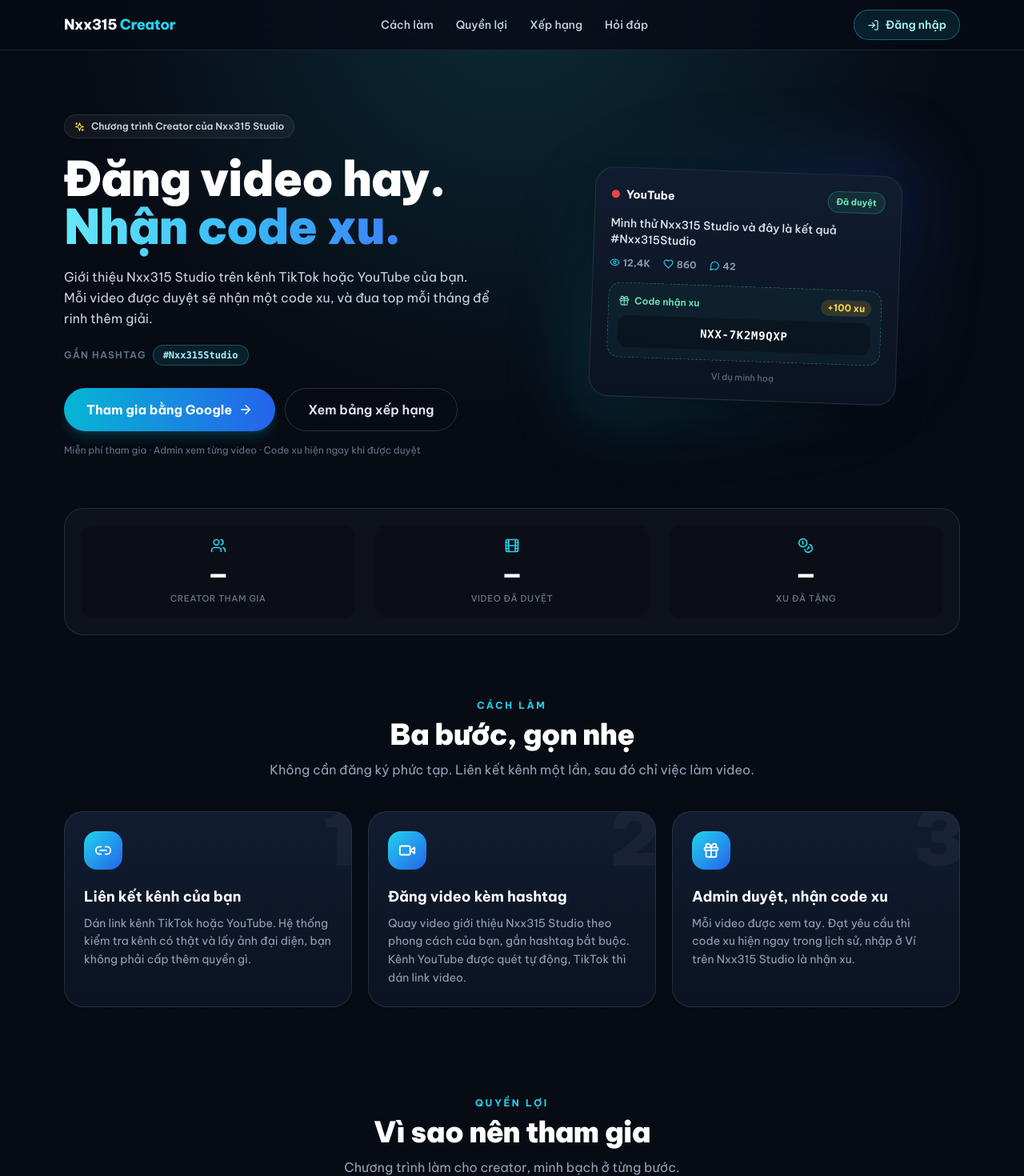
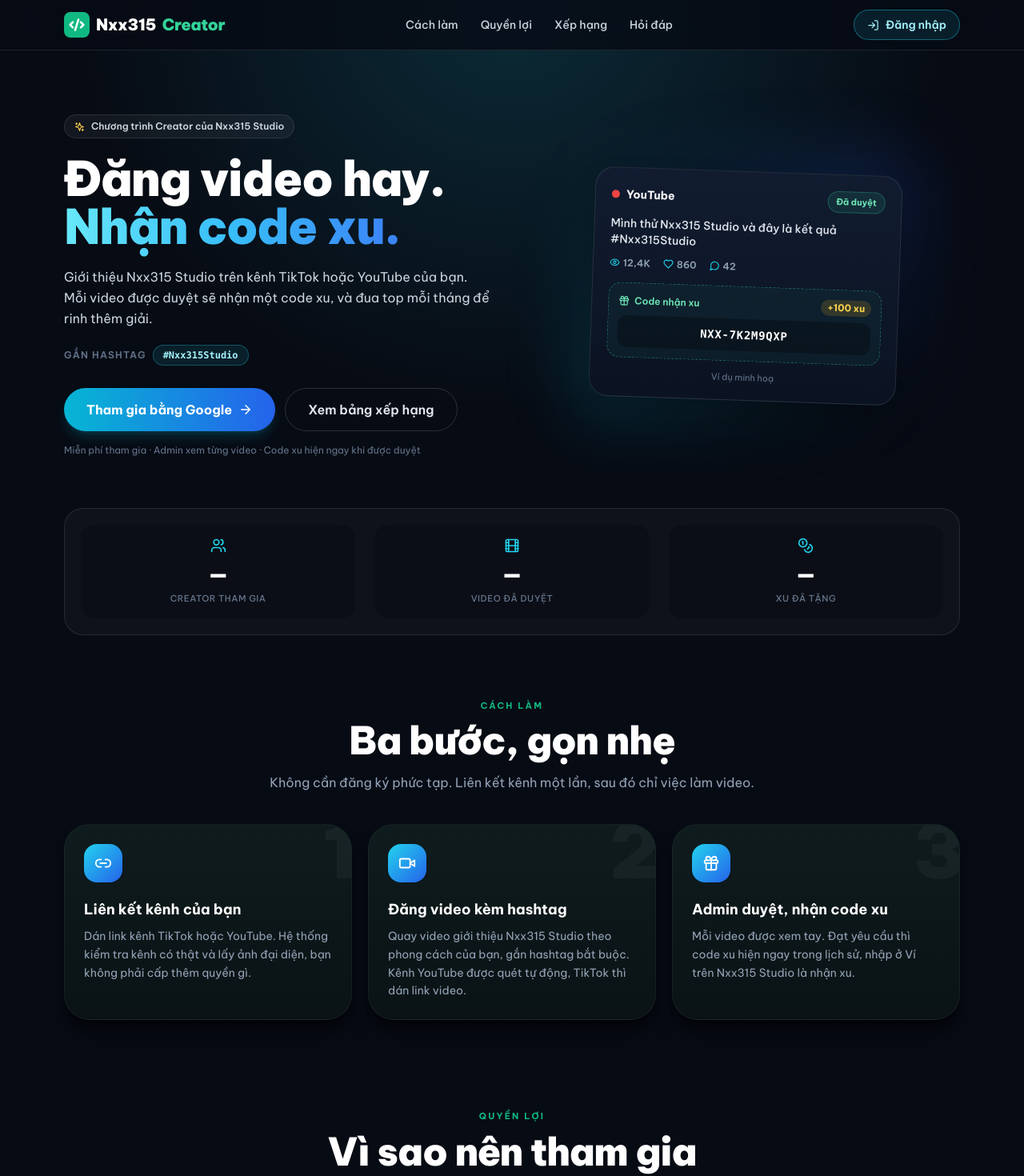
Before and after one commit to nxx1437-creator/creator.nxx315, a React (Vite) app: page / in a window 1280 px wide. Shown: the top 1470 px of the page at 80% size. Built offline with nearby package versions, Linux system fonts and the light colour scheme; no server answers.

Commit message:
Update ui.jsx

```diff
--- a/src/components/landing/ui.jsx
+++ b/src/components/landing/ui.jsx
@@ -1,5 +1,4 @@
 import React from "react";
-import { Play } from "lucide-react";
 
 export const fmtNum = (n) => Number(n || 0).toLocaleString("vi-VN");
 
@@ -13,17 +12,21 @@ export const timeAgo = (iso) => {
 
 export function Logo() {
   return (
-    <span className="text-lg font-extrabold tracking-tight text-white">
-      Nxx315 <span className="text-cyan-400">Creator</span>
+    <span className="text-xl font-black tracking-tight text-white flex items-center gap-2">
+      <span className="flex h-8 w-8 items-center justify-center rounded-lg bg-emerald-500 text-white">
+        <svg width="20" height="20" viewBox="0 0 24 24" fill="none" stroke="currentColor" strokeWidth="3" strokeLinecap="round" strokeLinejoin="round"><path d="m18 16 4-4-4-4"/><path d="m6 8-4 4 4 4"/><path d="m14.5 4-5 16"/></svg>
+      </span>
+      Nxx315 <span className="text-emerald-400">Creator</span>
     </span>
   );
 }
+
 export function SectionTitle({ eyebrow, title, sub, center = true }) {
   return (
     <div className={center ? "text-center" : ""}>
-      <p className="text-xs font-bold uppercase tracking-[0.22em] text-cyan-400">{eyebrow}</p>
-      <h2 className="mt-2 text-3xl font-black tracking-tight text-white md:text-4xl">{title}</h2>
-      {sub && <p className="mx-auto mt-3 max-w-2xl text-sm leading-relaxed text-slate-400 md:text-base">{sub}</p>}
+      <p className="text-[11px] font-bold uppercase tracking-[0.2em] text-emerald-500">{eyebrow}</p>
+      <h2 className="mt-3 text-3xl font-black tracking-tight text-white md:text-4xl lg:text-5xl">{title}</h2>
+      {sub && <p className="mx-auto mt-4 max-w-2xl text-sm leading-relaxed text-slate-400 md:text-base">{sub}</p>}
     </div>
   );
 }
@@ -31,9 +34,9 @@ export function SectionTitle({ eyebrow, title, sub, center = true }) {
 export function GlassCard({ children, className = "" }) {
   return (
     <div
-      className={`rounded-3xl border border-white/10 bg-gradient-to-b from-[#111C30] to-[#0B1322] ${className}`}
+      className={`rounded-[2rem] border border-white/5 bg-gradient-to-b from-[#0f1c1e] to-[#0a1214] shadow-xl shadow-black/50 ${className}`}
     >
       {children}
     </div>
   );
-        }
+}
```
